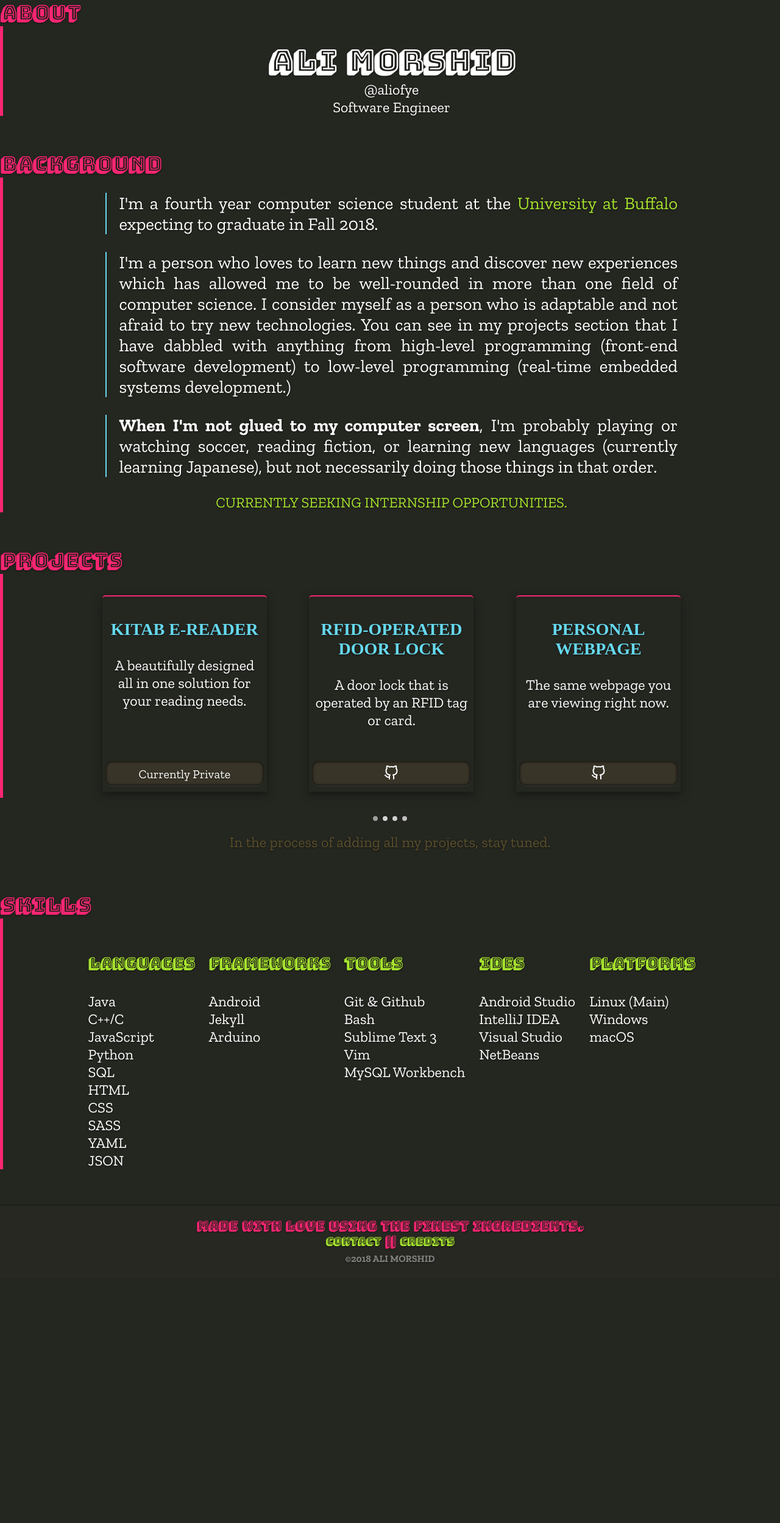
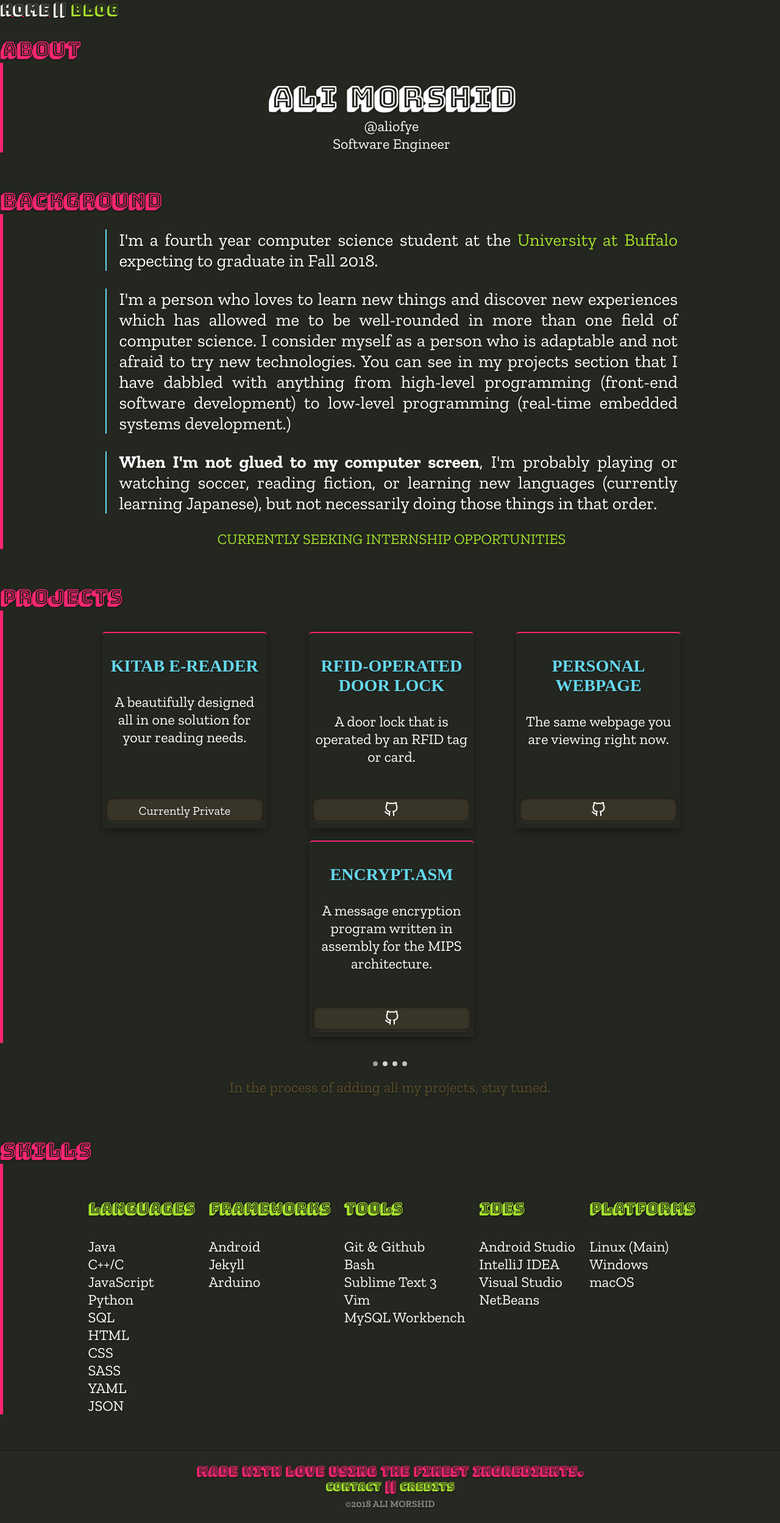
Before and after one commit to aliofyemen/aliofyemen.github.io, a Jekyll site: the page built from index.html, in a window 1280 px wide. Shown: the whole page at 61% size. Built offline with Jekyll 4.4.1, drawn with Linux system fonts in a browser that asks for light colours; some web fonts are replaced; before the commit the page ends 2095 px from its top, so only the background shows below that.

Commit message:
blog section is finally ready for prime time modified styling of mark and code tags

```diff
--- a/_data/credits.yml
+++ b/_data/credits.yml
@@ -17,3 +17,8 @@
   author: Kevin Leary
   category: CSS
   url: https://www.kevinleary.net/pulsating-css3-animations/
+
+- name: Feather Icons
+  author: Cole Bemis
+  category: Icons
+  url: https://feathericons.com/
--- a/_data/projects.yml
+++ b/_data/projects.yml
@@ -30,3 +30,12 @@
     - item: JavaScript
     - item: HTML
     - item: CSS
+
+- title: ENCRYPT.ASM
+  url: blablabla
+  code: https://github.com/aliofye/encrypt.asm
+  icon: /img/webpage.png
+  description: A message encryption program written in assembly for the MIPS architecture.
+  tech:
+    - item: MIPS
+    - item: Assembly
--- a/_includes/employment.html
+++ b/_includes/employment.html
@@ -1,3 +1,3 @@
 <a href="{{ site.resume }}" class="bounce">
-  <span class="uppercase"> Currently seeking {{ site.status }} opportunities.</span>
+  <span class="uppercase"> Currently seeking {{ site.status }} opportunities</span>
 </a>
--- a/_layouts/default.html
+++ b/_layouts/default.html
@@ -7,14 +7,12 @@
 	{% include head.html %}
 </head>
 <body>
-	{% if jekyll.environment == "development" %}
 	<nav>
 		<a href="{{ site.baseurl }}/index.html" class="section_subtitle">home</a>
 		<small id="bars" class="section_subtitle"> || </small>
 		<a href="{{ site.baseurl }}/blog.html" class="section_subtitle">blog</a>
 	</nav>
 	<br>
-	{% endif %}
 	{{ content }}
 </body>
 {% include footer.html %}
--- a/css/styles.scss
+++ b/css/styles.scss
@@ -114,9 +114,9 @@
 }
 
 code, mark {
-	padding: 0;
-	color: $abyss;
-	background-color: $neon-green;
+	padding: 5px;
+	color: $snow;
+	background-color: $lighter-graphite;
 }
 
 pre > code {
```
Also changed, not shown: _posts/2018-02-02-rfid-operated-door-lock.markdown (+123 -8 lines), 8 other files.
